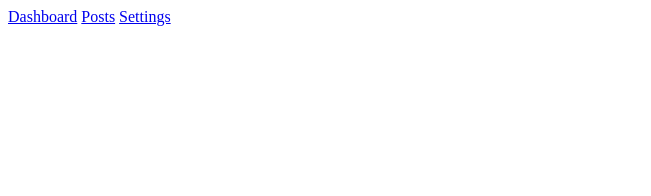
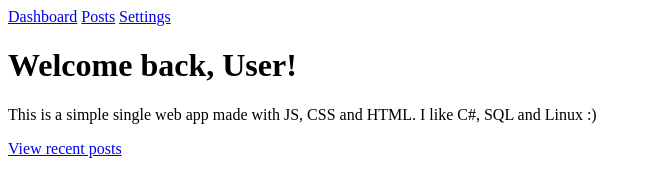
Before and after one commit to JGMelon22/SinglePageApp, a website with bundled scripts: page frontend/index.html in a window 1280 px wide. Shown: the whole page, without its empty margins (0-651 px from the left). Built offline with nearby package versions, Linux system fonts and the light colour scheme.

Commit message:
Changing the console logs to be actual classes which contain content (in this case, views) - Dashboard

```diff
--- a/frontend/index.html
+++ b/frontend/index.html
@@ -14,6 +14,9 @@
         <a href="/posts" class="nav__link" data-link>Posts</a>
         <a href="/settings" class="nav__link" data-link>Settings</a>
     </nav>
+
+    <div id="app"></div>
+
     <script type="module" src="/static/js/index.js"></script>
 </body>
 
--- a/frontend/static/js/index.js
+++ b/frontend/static/js/index.js
@@ -1,3 +1,5 @@
+import Dashboard from "./views/Dashboard.js";
+
 // History API
 const navigateTo = url => {
     history.pushState(null, null, url);
@@ -9,18 +11,18 @@ const router = async () => {
     const routes = [
         {
             path: "/",
-            view: () => console.log("Viewing Dashboard")
+            view: Dashboard
         },
 
-        {
-            path: "/posts",
-            view: () => console.log("Viewing Posts")
-        },
+        // {
+        //     path: "/posts",
+        //     view: () => console.log("Viewing Posts")
+        // },
 
-        {
-            path: "/settings",
-            view: () => console.log("Viewing Settings")
-        }
+        // {
+        //     path: "/settings",
+        //     view: () => console.log("Viewing Settings")
+        // }
     ];
 
     // Test each router for potential matches
@@ -41,6 +43,11 @@ const router = async () => {
             isMatch: true
         };
     }
+
+    // New instance of the view which was matched at the route
+    const view = new match.route.view();
+
+    document.querySelector("#app").innerHTML = await view.getHtml();
 
     console.log(match.route.view());
 };
--- /dev/null
+++ b/frontend/static/js/views/AbstractView.js
@@ -0,0 +1,13 @@
+export default class {
+    const() {
+        // TODO
+    }
+
+    setTitle(tile) {
+        document.title = tile;
+    }
+
+    async getHtml() {
+        return "";
+    }
+}
--- /dev/null
+++ b/frontend/static/js/views/Dashboard.js
@@ -0,0 +1,21 @@
+import AbstractView from "./AbstractView.js"
+
+export default class extends AbstractView {
+    constructor() {
+        super();
+        this.setTitle("Dashboard");
+    }
+
+    async getHtml() {
+        return `
+        <h1>Welcome back, User!</h1>
+        <p>
+            This is a simple single web app made with JS, CSS and HTML. I like C#, SQL and Linux :)
+        </p>
+        <p>
+            <a href="/posts" data-link>View recent posts</a>
+        </p>
+
+        `;
+    }
+}
```
